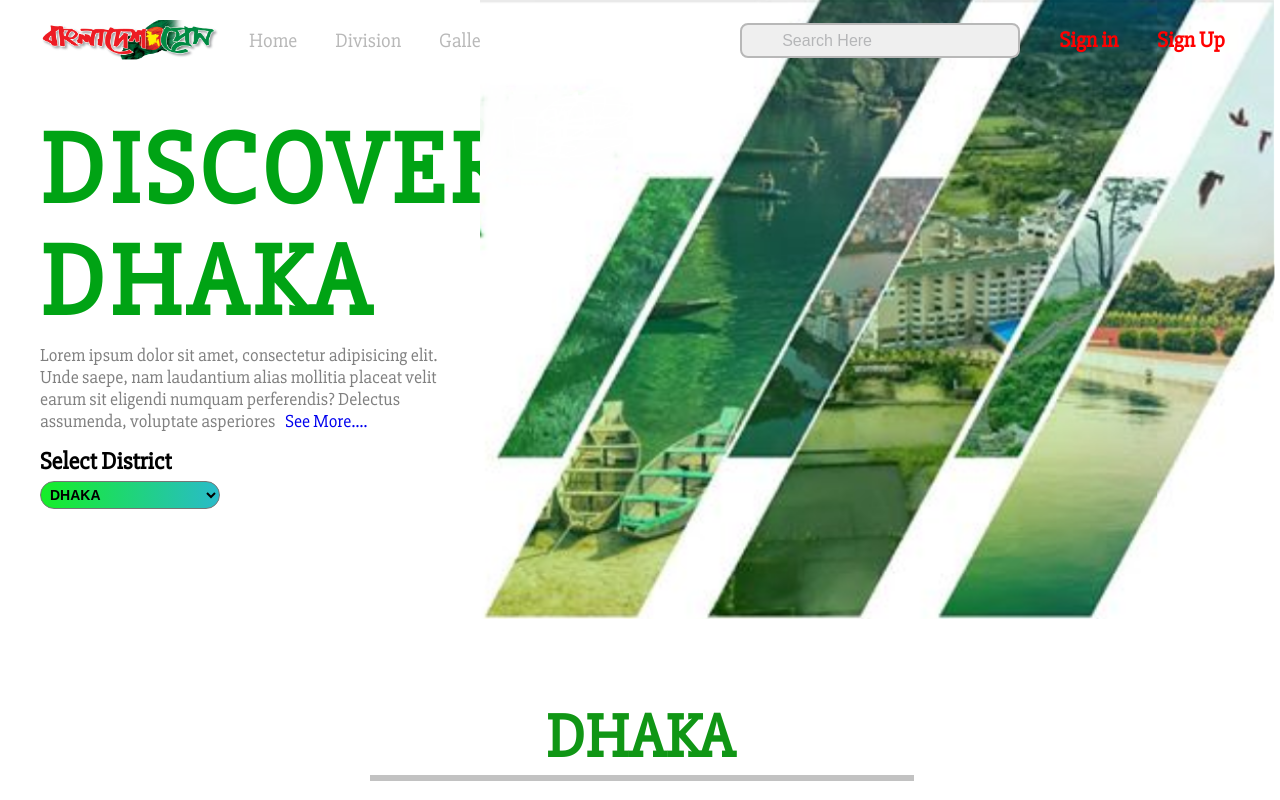
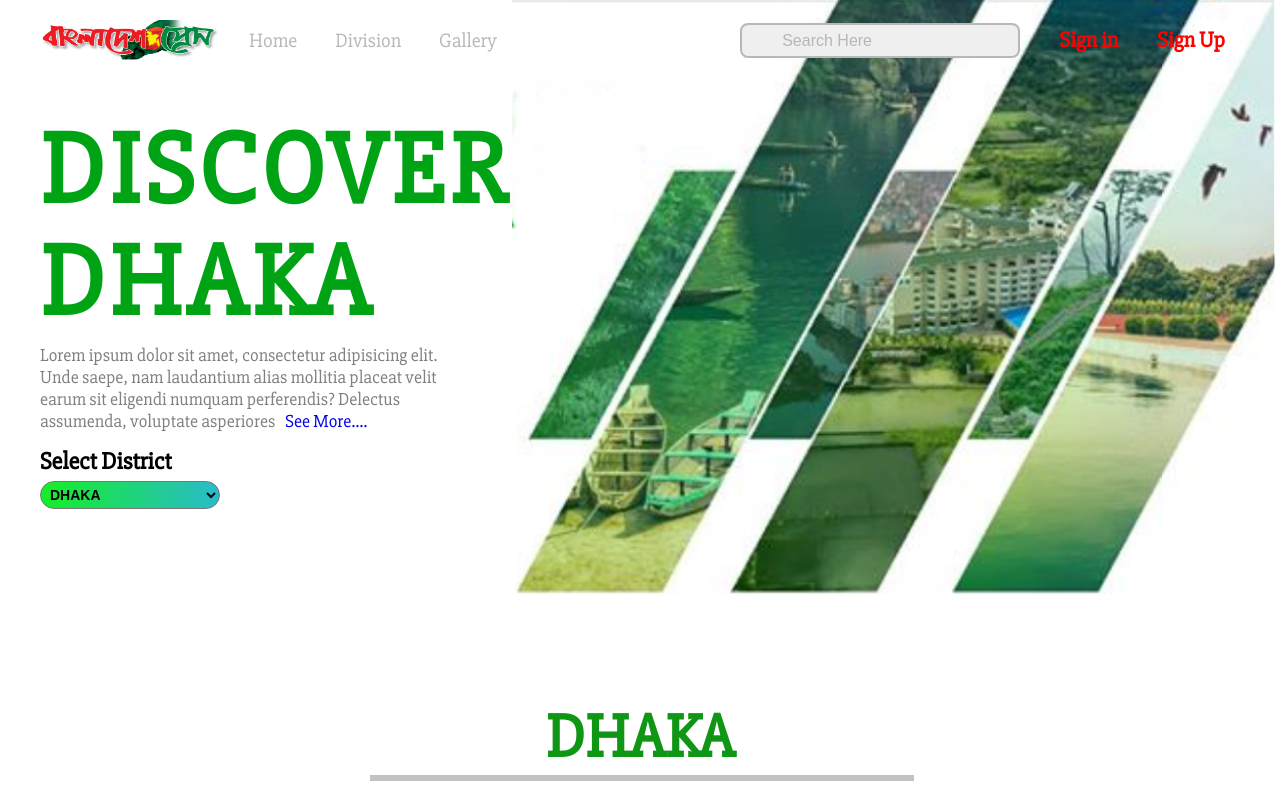
Before and after one commit to Johir426/dhaka, a plain HTML site: page index.html in a window 1280 px wide. Shown: the top 800 px of the page. Drawn offline with Linux system fonts and the light colour scheme; some icons are missing.

Commit message:
Update style.css

```diff
--- a/css/style.css
+++ b/css/style.css
@@ -152,7 +152,8 @@ body {
     right: 0px;
     top: 0px;
     z-index: 2;
-    width: 800px
+width: 768px
+
 }
 
 .banner h1 {
```
